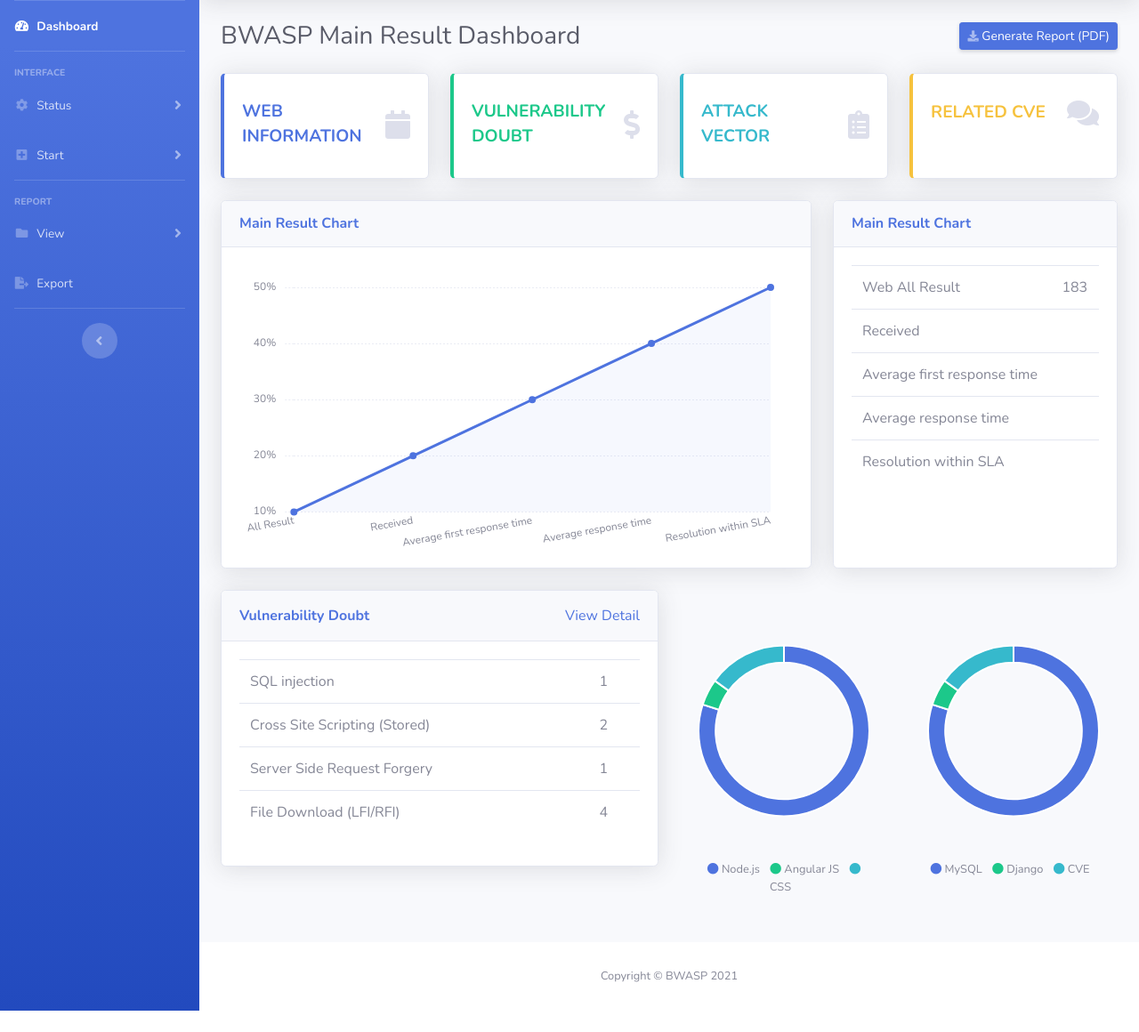
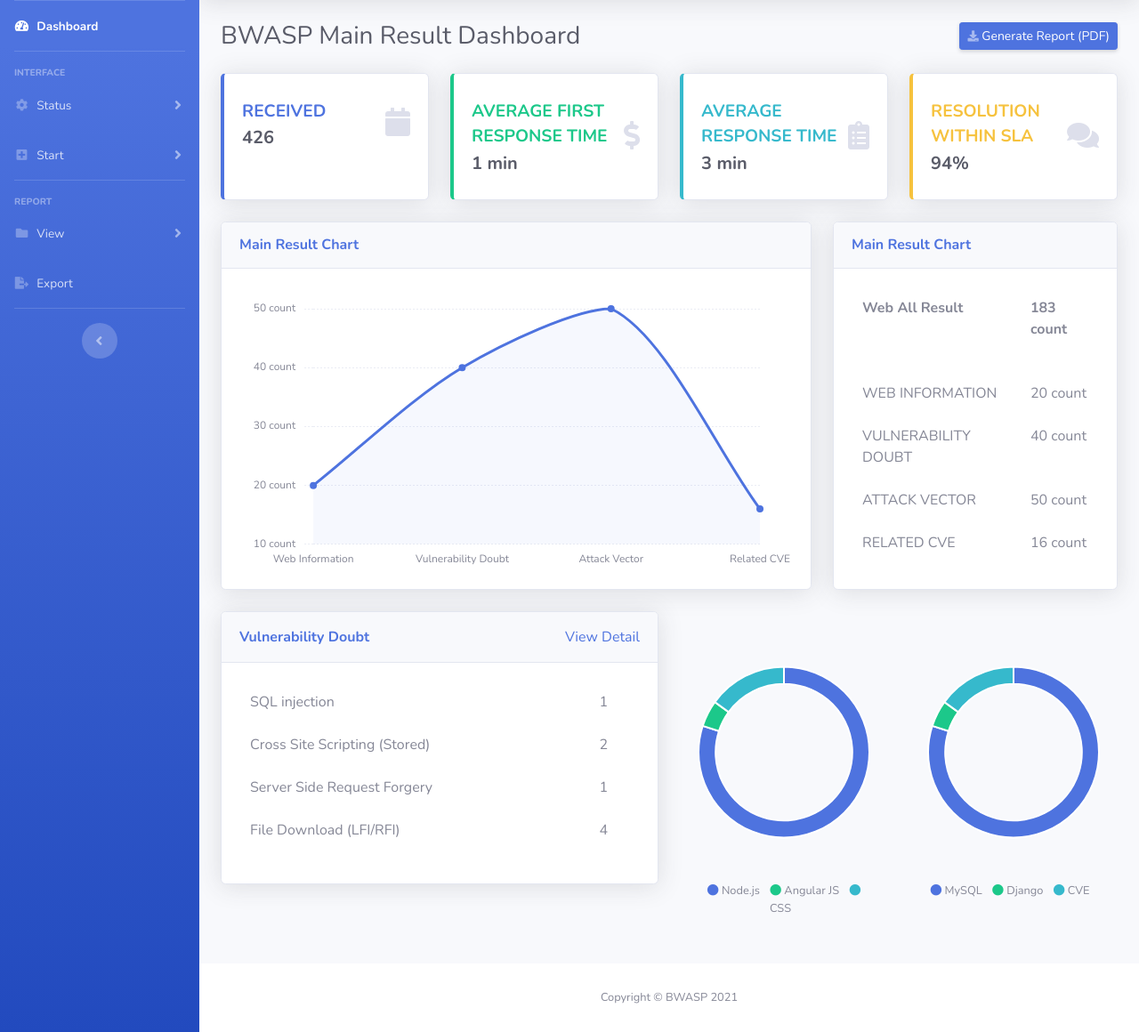
Before and after one commit to BWASP/BWASP, a Flask app: page /dashboard in a window 1280 px wide. Shown: the part 70-1230 px from the top of the page at 89% size. Before the commit the page ends 1206 px from the top, so only its background shows below. Run offline with Flask 2, Linux system fonts and the light colour scheme; some libraries are stand-ins or nearby versions.

Commit message:
Update index.html

```diff
--- a/Web/templates/index.html
+++ b/Web/templates/index.html
@@ -34,9 +34,9 @@
                                 <div class="row no-gutters align-items-center">
                                     <div class="col mr-2">
                                         <div class="text-lg font-weight-bold text-primary text-uppercase mb-1">
-                                            Web Information
+                                            Received
                                         </div>
-                                        <div class="h5 mb-0 font-weight-bold text-gray-800">{{ header_box["Web_Information"] }}</div>
+                                        <div class="h5 mb-0 font-weight-bold text-gray-800">{{ header_box["Received"] }}</div>
                                     </div>
                                     <div class="col-auto">
                                         <i class="fas fa-calendar fa-2x text-gray-300"></i>
@@ -53,9 +53,9 @@
                                 <div class="row no-gutters align-items-center">
                                     <div class="col mr-2">
                                         <div class="text-lg font-weight-bold text-success text-uppercase mb-1">
-                                            Vulnerability Doubt
+                                            Average first response time
                                         </div>
-                                        <div class="h5 mb-0 font-weight-bold text-gray-800">{{ header_box["Vulnerability_Doubt"] }}</div>
+                                        <div class="h5 mb-0 font-weight-bold text-gray-800">{{ header_box["Average_first_response_time"] }}</div>
                                     </div>
                                     <div class="col-auto">
                                         <i class="fas fa-dollar-sign fa-2x text-gray-300"></i>
@@ -72,11 +72,11 @@
                                 <div class="row no-gutters align-items-center">
                                     <div class="col mr-2">
                                         <div class="text-lg font-weight-bold text-info text-uppercase mb-1">
-                                            Attack Vector
+                                            Average response time
                                         </div>
                                         <div class="row no-gutters align-items-center">
                                             <div class="col-auto">
-                                                <div class="h5 mb-0 mr-3 font-weight-bold text-gray-800">{{ header_box["Attack_Vector"] }}</div>
+                                                <div class="h5 mb-0 mr-3 font-weight-bold text-gray-800">{{ header_box["Average_response_time"] }}</div>
                                             </div>
                                         </div>
                                     </div>
@@ -95,9 +95,9 @@
                                 <div class="row no-gutters align-items-center">
                                     <div class="col mr-2">
                                         <div class="text-lg font-weight-bold text-warning text-uppercase mb-1">
-                                            Related CVE
+                                            Resolution within SLA
                                         </div>
-                                        <div class="h5 mb-0 font-weight-bold text-gray-800">{{ header_box["Related_CVE"] }}</div>
+                                        <div class="h5 mb-0 font-weight-bold text-gray-800">{{ header_box["Resolution_within_SLA"] }}</div>
                                     </div>
                                     <div class="col-auto">
                                         <i class="fas fa-comments fa-2x text-gray-300"></i>
@@ -135,27 +135,31 @@
                             <!-- Card Body -->
                             <div class="card-body">
                                 <div class="chart-area">
-                                    <table class="table table-hover" id="dataTable">
+                                    <table class="table table-borderless" id="dataTable">
                                         <tbody>
                                         <tr>
-                                            <td>Web All Result</td>
-                                            <td>{{ area_Chart["All_Result"] }}</td>
+                                            <td><strong>Web All Result</strong></td>
+                                            <td><strong>{{ area_Chart["All_Result"] }} count</strong></td>
+                                        </tr>
+                                         <tr>
+                                            <td></td>
+                                            <td></td>
                                         </tr>
                                         <tr>
-                                            <td>Received</td>
-                                            <td>{{ area_Chart["Received"] }}</td>
+                                            <td>WEB INFORMATION</td>
+                                            <td>{{ area_Chart["Web_Information"] }} count</td>
                                         </tr>
                                         <tr>
-                                            <td>Average first response time</td>
-                                            <td>{{ area_Chart["Average_first_response_time"] }}</td>
+                                            <td>VULNERABILITY DOUBT</td>
+                                            <td>{{ area_Chart["Vulnerability_Doubt"] }} count</td>
                                         </tr>
                                         <tr>
-                                            <td>Average response time</td>
-                                            <td>{{ area_Chart["Average_response_time"] }}</td>
+                                            <td>ATTACK VECTOR</td>
+                                            <td>{{ area_Chart["Attack_Vector"] }} count</td>
                                         </tr>
                                         <tr>
-                                            <td>Resolution within SLA</td>
-                                            <td>{{ area_Chart["Resolution_within_SLA"] }}</td>
+                                            <td>RELATED CVE</td>
+                                            <td>{{ area_Chart["Related_CVE"] }} count</td>
                                         </tr>
                                         </tbody>
                                     </table>
@@ -180,7 +184,7 @@
                             </div>
                             <div class="card-body">
                                 <div class="mb-2">
-                                    <table class="table table-hover" id="dataTable">
+                                    <table class="table table-borderless" id="dataTable">
                                         <tbody>
                                         <tr>
                                             <td>SQL injection</td>
@@ -403,9 +407,9 @@
     var myLineChart = new Chart(ctx, {
         type: 'line',
         data: {
-            labels: ["All Result", "Received", "Average first response time", "Average response time", "Resolution within SLA"],
+            labels: ["Web Information", "Vulnerability Doubt", "Attack Vector", "Related CVE"],
             datasets: [{
-                label: "Earnings",
+                label: "Count",
                 lineTension: 0.3,
                 backgroundColor: "rgba(78, 115, 223, 0.05)",
                 borderColor: "rgba(78, 115, 223, 1)",
@@ -417,7 +421,7 @@
                 pointHoverBorderColor: "rgba(78, 115, 223, 1)",
                 pointHitRadius: 10,
                 pointBorderWidth: 2,
-                data: [10, 20, 30, 40, 50],
+                data: [{{ area_Chart["Web_Information"] }}, {{ area_Chart["Vulnerability_Doubt"] }}, {{ area_Chart["Attack_Vector"] }}, {{ area_Chart["Related_CVE"] }}],
             }],
         },
         options: {
@@ -449,7 +453,7 @@
                         padding: 10,
                         // Include a dollar sign in the ticks
                         callback: function (value, index, values) {
-                            return number_format(value) + '%';
+                            return number_format(value) + ' count';
                         }
                     },
                     gridLines: {
@@ -481,7 +485,7 @@
                 callbacks: {
                     label: function (tooltipItem, chart) {
                         var datasetLabel = chart.datasets[tooltipItem.datasetIndex].label || '';
-                        return datasetLabel + ': $' + number_format(tooltipItem.yLabel);
+                        return datasetLabel + ': ' + number_format(tooltipItem.yLabel);
                     }
                 }
             }
```
